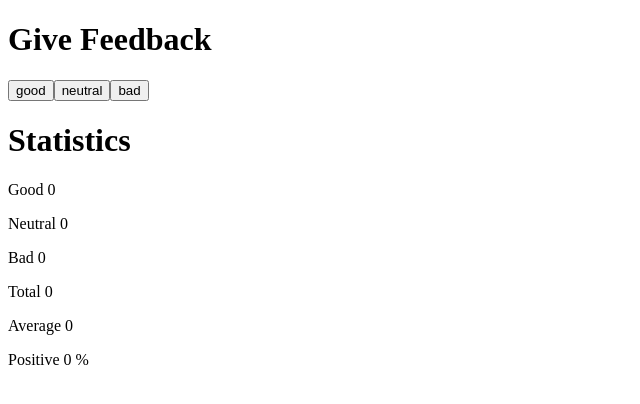
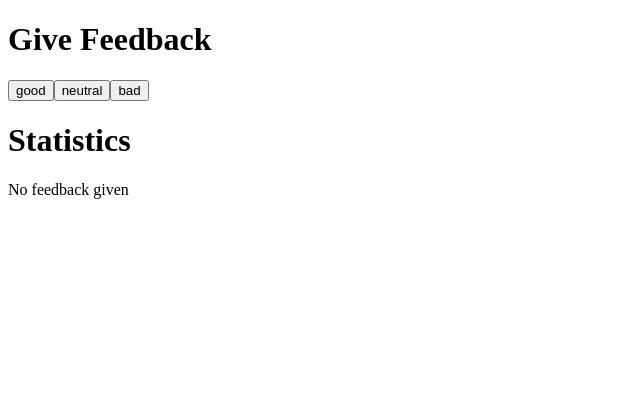
Before and after one commit to Jose134/fullstack-open-course, a React (Vite) app in the folder part1/unicafe/: page / in a window 1280 px wide. Shown: the top 404 px of the page, without its empty margins (0-640 px from the left). Built offline with nearby package versions, Linux system fonts and the light colour scheme.

Commit message:
Exercise 1.9

```diff
--- a/part1/unicafe/src/App.jsx
+++ b/part1/unicafe/src/App.jsx
@@ -16,7 +16,10 @@ const Statistics = ({ good, neutral, bad }) => {
   return (
     <div>
       <h1>Statistics</h1>
-
+      {
+        getTotal() == 0
+          ? <p>No feedback given</p>
+          : <>
             <p>Good {good}</p>
             <p>Neutral {neutral}</p>
             <p>Bad {bad}</p>
@@ -24,6 +27,8 @@ const Statistics = ({ good, neutral, bad }) => {
             <p>Total {getTotal()}</p>
             <p>Average {getAvg()}</p>
             <p>Positive {getPositive()} %</p>
+          </>
+      }
     </div>
   );
 };
```
Lines whose indentation alone changed are shown as unchanged.
